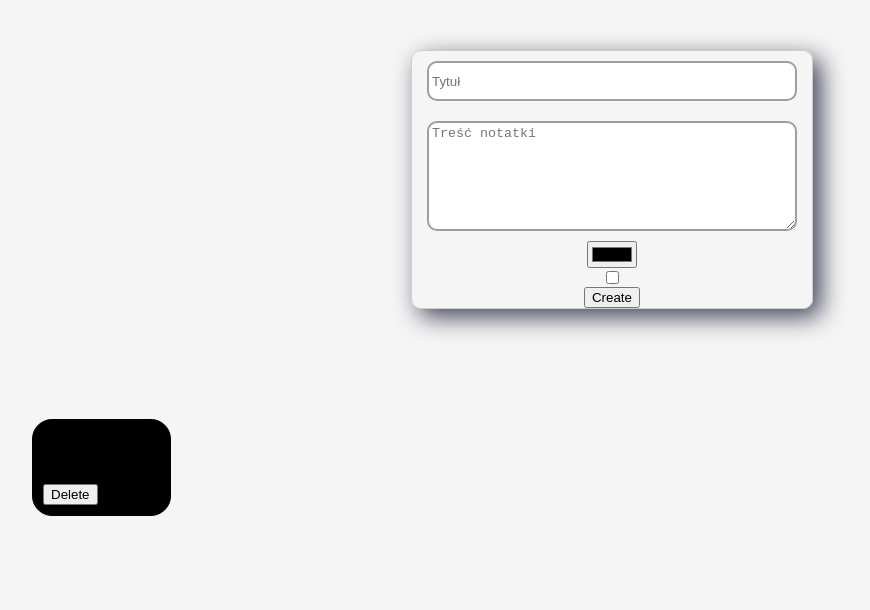
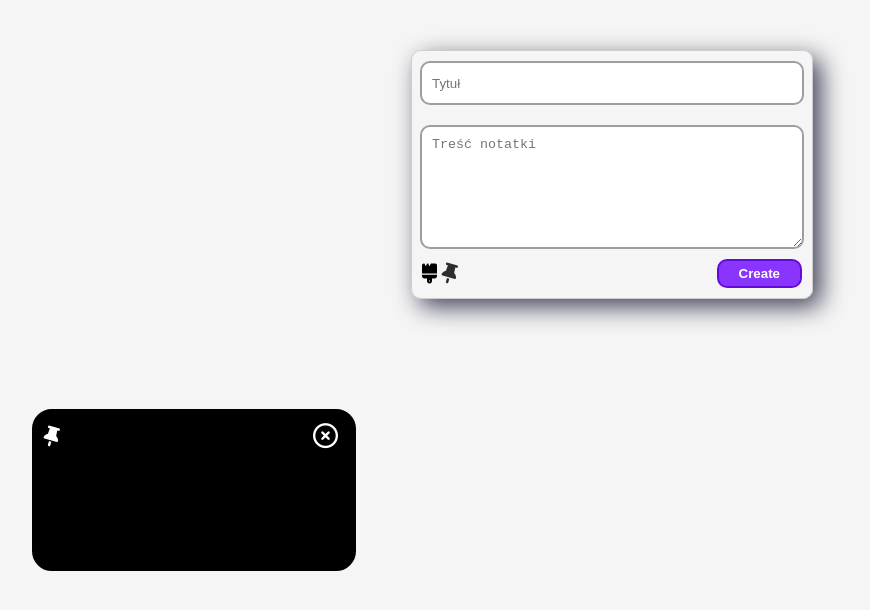
Before and after one commit to KacperKozicki/Lab_JavaScript, a plain HTML site: page lab4/index.html in a window 1280 px wide. Both pictures are taken after a click on the button "Create". Shown: the whole page, without its empty margins (28-898 px from the left). Drawn offline with Linux system fonts and the light colour scheme.

Commit message:
KeepNote 1.0

```diff
--- a/lab4/index.html
+++ b/lab4/index.html
@@ -10,9 +10,19 @@
     <div class="noteForm">
         <input type="text" placeholder="Tytuł" class="title" name="title" id="title">
         <textarea name="desc" placeholder="Treść notatki" class="desc" id="desc" cols="30" rows="10"></textarea>
-        <input type="color" name="color" id="color">
-        <input type="checkbox" name="pin" id="pin">
-        <button id="create">Create</button>
+
+        <div class="flexCreate">
+
+            <div>
+                <label for="color"><i class="fa-solid fa-brush"></i></label>
+                <input type="color" name="color" id="color">
+
+                <label for="pin"><i class="fa-solid fa-thumbtack"></i></label>
+                <input type="checkbox" name="pin" id="pin">
+            </div>
+            <button id="create">Create</button>
+        </div>
+
     </div>
 
     <div class="pinned-notes"></div>
@@ -20,5 +30,6 @@
     <div class="notes"></div>
 
     <script src="script.js"></script>
+    <script src="https://kit.fontawesome.com/995e38f850.js" crossorigin="anonymous"></script>
 </body>
 </html>
--- a/lab4/script.js
+++ b/lab4/script.js
@@ -1,6 +1,6 @@
 const title = document.querySelector('#title');
 const content = document.querySelector('#desc');
-const date = document.querySelector('#date');
+// const date = document.querySelector('#date');
 const color = document.querySelector('#color');
 const pinned = document.querySelector('#pin');
 const createNoteBtn = document.querySelector('#create');
@@ -20,20 +20,21 @@ function createNote (id,title, content, date, color, pinned) {
 }
 createNoteBtn.addEventListener('click', ()=> {
     let index = Math.floor(Math.random() * 1000);
+    const now = new Date();
     const note = createNote(
         index,
         title.value,
         content.value,
-        Date.now(),
+        now,
         color.value,
-        pinned.checked
+        pinned.checked,
+
     );
     console.log(note);
     const noteID = `note${index}`;
     localStorage.setItem(noteID, JSON.stringify(note));
     addNoteToDOM(JSON.parse(localStorage.getItem(noteID)));
 });
-
 addEventListener('DOMContentLoaded', () => {
     renderAllNotes();
 });
@@ -46,28 +47,57 @@ function renderAllNotes() {
         }
     }
 }
-
 function addNoteToDOM(note) {
     const newNote = document.createElement('div');
+    const flexNote = document.createElement('div');
     const deleteNote = document.createElement('button');
-    deleteNote.innerHTML = 'Delete';
+    deleteNote.innerHTML = '<i class="fa-regular fa-circle-xmark"></i>';
     deleteNote.classList.add('delete');
-    deleteNote.id = `note${note.id}`;
+    const pinIcon = document.createElement('i');
+    pinIcon.classList.add('fa-solid', 'fa-thumbtack', 'pin');
+
+    pinIcon.classList.add(note.pinned ? 'pinned' : 'unpinned');
 
     newNote.classList.add('note');
     newNote.id = `note${note.id}`;
     newNote.style.backgroundColor = note.color;
-    newNote.innerHTML = `
+    newNote.style.border = "2px solid "+note.color+'ff';
+    flexNote.classList.add('flexNote');
+
+    const noteDate = new Date(note.date);
+    const t = noteDate.toLocaleDateString();
+
+    newNote.innerHTML += `
         <h3>${note.title}</h3>
         <p>${note.content}</p>
-        <p>${note.date}</p>
+        <p class="date"><i class="fa-regular fa-calendar"></i> ${t}</p>
     `;
+
     deleteNote.addEventListener('click', (e) => {
-        const parentNote = e.target.parentElement;
-        localStorage.removeItem(parentNote.id);
-        parentNote.remove();
+        const noteDiv = e.currentTarget.closest('.note');
+        if (noteDiv) {
+            localStorage.removeItem(noteDiv.id);
+            noteDiv.remove();
+        }
     });
-    newNote.appendChild(deleteNote);
+
+    pinIcon.addEventListener('click', () => {
+        note.pinned = !note.pinned;
+        localStorage.setItem(newNote.id, JSON.stringify(note));
+
+        pinIcon.classList.toggle('pinned', note.pinned);
+        pinIcon.classList.toggle('unpinned', !note.pinned);
+
+        if (note.pinned) {
+            pinnedNotes.appendChild(newNote);
+        } else {
+            notes.appendChild(newNote);
+        }
+    });
+
+    flexNote.appendChild(pinIcon);
+    flexNote.appendChild(deleteNote);
+    newNote.insertBefore(flexNote, newNote.firstChild);
 
     if (note.pinned) {
         pinnedNotes.appendChild(newNote);
@@ -75,3 +105,17 @@ function addNoteToDOM(note) {
         notes.appendChild(newNote);
     }
 }
+
+
+document.addEventListener('DOMContentLoaded', function() {
+    const pinCheckbox = document.getElementById('pin');
+    const pinLabel = document.querySelector('label[for="pin"] i');
+
+    pinCheckbox.addEventListener('change', function() {
+        if (this.checked) {
+            pinLabel.classList.add('checked');
+        } else {
+            pinLabel.classList.remove('checked');
+        }
+    });
+});
--- a/lab4/style.css
+++ b/lab4/style.css
@@ -29,7 +29,7 @@ body,html{
     height: 30px;
     border: 2px solid #9e9e9e;
     border-radius: 10px;
-    padding: 3px;
+    padding: 5px 10px;
 }
 .desc{
     width: 90%;
@@ -37,7 +37,7 @@ body,html{
     height: 100px;
     border: 2px solid #9e9e9e;
     border-radius: 10px;
-    padding: 3px;
+    padding: 10px;
 }
 
 .note{
@@ -47,6 +47,13 @@ body,html{
     border: 1px solid;
     text-wrap: balance;
     margin: 10px;
+    display: flex;
+    flex-direction: column;
+    flex-wrap: nowrap;
+    align-content: flex-start;
+    justify-content: flex-start;
+    align-items: flex-start;
+    min-width: 300px;
 }
 
 .pinned-notes,.notes{
@@ -58,3 +65,89 @@ body,html{
     align-items: flex-start;
     margin: 50px;
 }
+
+.notes.pinIcon{
+    background-color: aquamarine;
+}
+.delete{
+    background-color: transparent;
+    border: none;
+    font-size: 25px;
+    color: white;
+    cursor: pointer;
+}
+.pin{
+    font-size: 20px;
+}
+
+.pin.pinned {
+    color: #620cda;
+    transform: rotate(0);
+
+}
+
+.pin.unpinned {
+    color: rgb(255, 255, 255);
+    transform: rotate(16deg);
+}
+
+.flexNote{
+    display: flex;
+    flex-direction: row;
+    flex-wrap: nowrap;
+    align-content: center;
+    justify-content: space-between;
+    align-items: center;
+    width: 100%;
+}
+#color,#pin{
+    display: none;
+}
+#create{
+    background-color: #8935ff;
+    color: white;
+    border: 2px solid #620cda;
+    padding: 5px 20px;
+    border-radius: 10px;
+    font-weight: bold;
+}
+#create:hover{
+    background-color: #620cda;
+    cursor: pointer;
+}
+.flexCreate{
+    display: flex;
+    flex-direction: row;
+    flex-wrap: nowrap;
+    align-content: center;
+    justify-content: space-between;
+    align-items: center;
+    width: 95%;
+    margin-bottom: 10px;
+}
+.flexCreate div{
+    font-size: 20px;
+}
+
+.fa-thumbtack.checked {
+    color: #620cda;
+    transform: rotate(0);
+    transition: all 0.2s ease-in-out;
+}
+
+.fa-thumbtack {
+    color: rgb(45, 45, 45);
+    transform: rotate(16deg);
+    transition: all 0.2s ease-in-out;
+}
+
+.fa-thumbtack:hover{
+    cursor: pointer;
+}
+
+.date{
+    width: 100%;
+    text-align: end;
+    font-size: 12px;
+    color: #00000064;
+}
```
